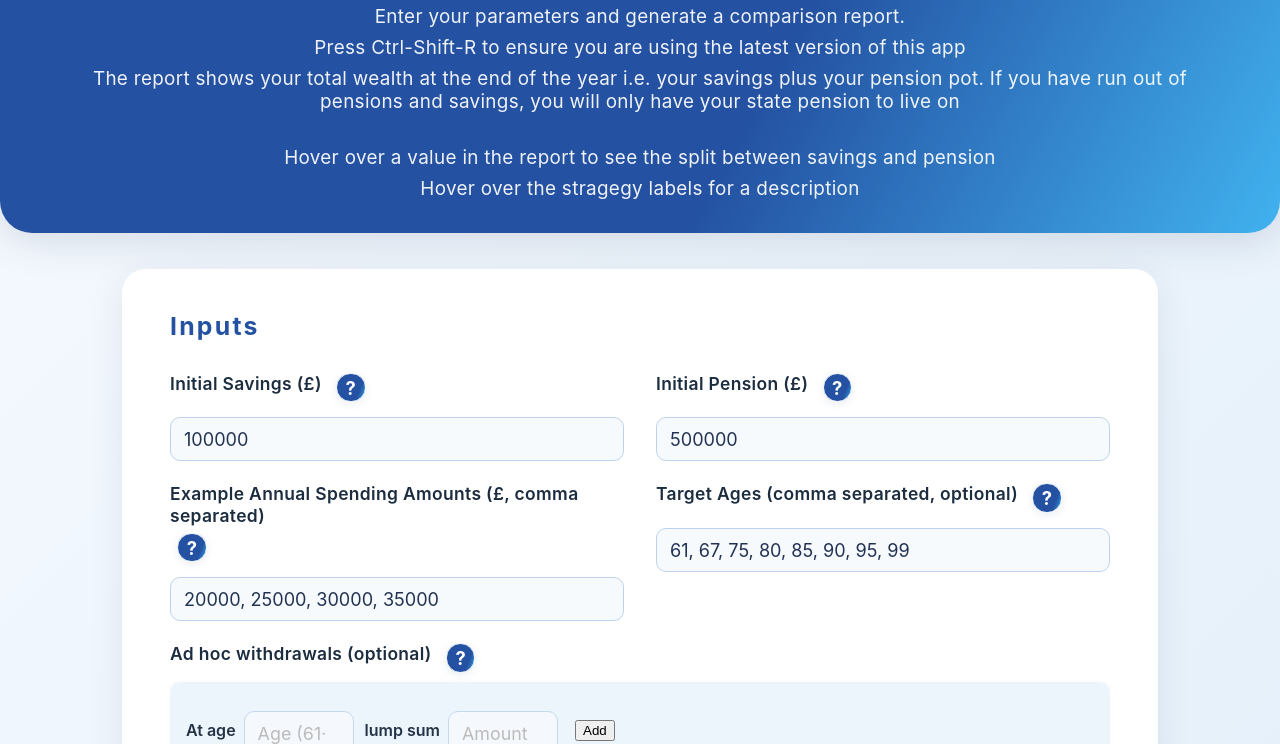
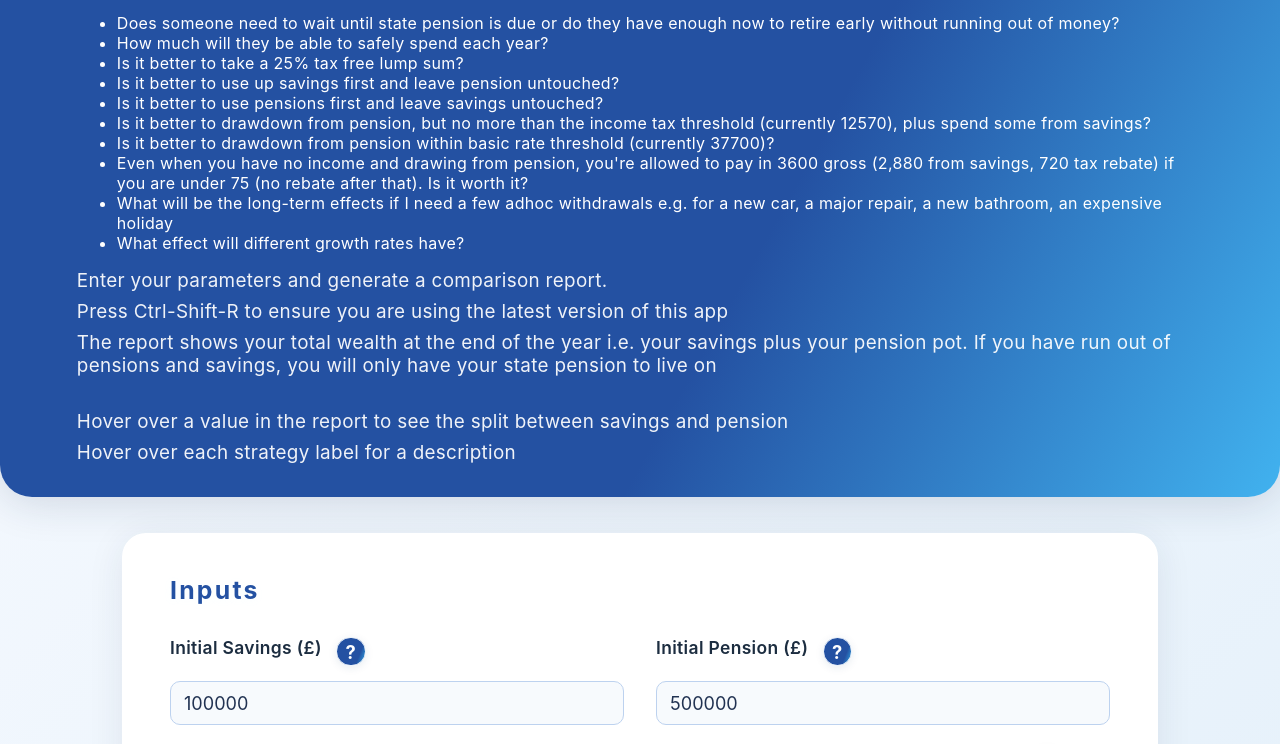
Before and after one commit to gillianbc/PensionCalculator, a plain HTML site: page index.html in a window 1280 px wide. Shown: the part 159-903 px from the top of the page. Drawn offline with Linux system fonts and the light colour scheme.

Commit message:
more style improvements

```diff
--- a/index.html
+++ b/index.html
@@ -12,13 +12,26 @@
         <h1>Pension Strategy Comparison</h1>
         <p>Gillian's fabulous pension calculator - I have done my best to calculate this correctly, but no
             guarantees.</p>
+        <ul>
+            <li>Does someone need to wait until state pension is due or do they have enough now to retire early without running out of money?</li>
+            <li>How much will they be able to safely spend each year?</li>
+            <li>Is it better to take a 25% tax free lump sum?</li>
+            <li>Is it better to use up savings first and leave pension untouched?</li>
+            <li>Is it better to use pensions first and leave savings untouched?</li>
+            <li>Is it better to drawdown from pension, but no more than the income tax threshold (currently 12570), plus spend some from savings?</li>
+            <li>Is it better to drawdown from pension within basic rate threshold (currently 37700)?</li>
+            <li>Even when you have no income and drawing from pension, you're allowed to pay in 3600 gross (2,880 from savings, 720 tax rebate) if you are under 75 (no rebate after that).  Is it worth it?</li>
+            <li>What will be the long-term effects if I need a few adhoc withdrawals e.g. for a new car, a major repair, a new bathroom, an expensive holiday</li>
+            <li>What effect will different growth rates have?</li>
+        </ul>
+
         <p>Enter your parameters and generate a comparison report.</p>
         <p>Press Ctrl-Shift-R to ensure you are using the latest version of this app</p>
         <p>The report shows your total wealth at the end of the year i.e. your savings plus your pension pot.
             If you have run out of pensions and savings, you will only have your state pension to live on</p>
         <br>
         <p>Hover over a value in the report to see the split between savings and pension</p>
-        <p>Hover over the stragegy labels for a description</p>
+        <p>Hover over each strategy label for a description</p>
     </header>
 
     <section class="card">
--- a/styles.css
+++ b/styles.css
@@ -14,7 +14,7 @@ header {
     padding: 48px 6vw 28px 6vw;
     background: linear-gradient(119deg, #2451a2 60%, #41b2ef 100%);
     color: #fff;
-    text-align: center;
+    text-align: left;
     border-radius: 0 0 32px 32px;
     margin-bottom: 36px;
     box-shadow: 0 4px 44px 0 #1b28482a;
```
